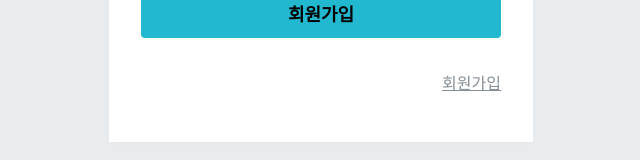
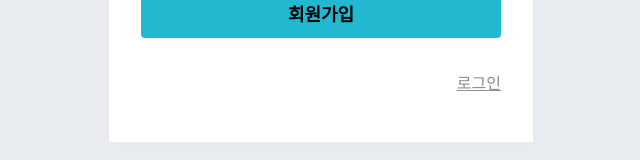
Before and after one commit to pic301/blog-frontend, a React (Create React App) app: page /register in a window 1280 px wide. Shown: the part 474-634 px from the top of the page, without its empty margins (319-959 px from the left). Built offline with nearby package versions, Linux system fonts and the light colour scheme; the HTML template or start-up script is replaced by a standard one.

Commit message:
API  연동 & redux-saga

```diff
--- a/package.json
+++ b/package.json
@@ -3,6 +3,7 @@
   "version": "0.1.0",
   "private": true,
   "dependencies": {
+    "axios": "^0.19.0",
     "extension": "^0.2.0",
     "immer": "^5.0.0",
     "react": "^16.12.0",
@@ -14,6 +15,7 @@
     "redux-actions": "^2.6.5",
     "redux-devtools": "^3.5.0",
     "redux-devtools-extension": "^2.13.8",
+    "redux-saga": "^1.1.3",
     "styled-components": "^4.4.1"
   },
   "scripts": {
@@ -36,5 +38,6 @@
       "last 1 firefox version",
       "last 1 safari version"
     ]
-  }
+  },
+  "proxy":"http://localhost:4000/"
 }
--- a/src/components/auth/AuthForm.js
+++ b/src/components/auth/AuthForm.js
@@ -48,18 +48,26 @@ const textMap = {
     register:'회원가입'
 }
 
-const AuthForm = ({type}) => {
+const AuthForm = ({ type, onChange, onSubmit, form}) => {
     const text = textMap[type]
     return (
         <AuthFormBlock>
             <h3>{text}</h3>
-            <form>
-            <StyledInput autoComplete="username" name="username" placeholder="아이디"/>
+            <form onSubmit={onSubmit}>
+            <StyledInput
+                autoComplete="username"
+                name="username"
+                placeholder="아이디"
+                onChange={onChange}
+                value={form.username}
+            />
             <StyledInput
                 autoComplete="new-password"
                 name="password"
                 placeholder="비밀번호"
                 type="password"
+                onChange={onChange}
+                value={form.password}
             />
             {type === 'register' && (
               <StyledInput
@@ -67,6 +75,8 @@ const AuthForm = ({type}) => {
                 name="passwordConfirm"
                 placeholder="비밀번호 확인"
                 type="password"
+                onChange={onChange}
+                value={form.passwordConfirm}
             />
             )}
             <ButtonWithMarginTop cyan fullWidth>
@@ -74,10 +84,11 @@ const AuthForm = ({type}) => {
             </ButtonWithMarginTop>
             </form>
             <Footer>
-                {type === 'register' ?<Link to="/register">{text}</Link> :
-            <Link to="/login">{text}</Link>
-            }
-
+                {type === 'login' ?(
+                <Link to="/register">회원가입</Link>
+                ) : (
+                <Link to="/login">로그인</Link>
+                )}
             </Footer>
         </AuthFormBlock>
     );
--- /dev/null
+++ b/src/containers/auth/LoginForm.js
@@ -0,0 +1,45 @@
+import React ,{ useEffect }from 'react';
+import { useDispatch, useSelector, } from 'react-redux'
+import { changeField , initializeForm} from '../../modules/auth';
+import AuthForm from '../../components/auth/AuthForm';
+
+
+
+
+
+const LoginForm = () => {
+    const dispatch = useDispatch()
+    const { form } = useSelector(({ auth }) => ({
+        form: auth.register
+    }))
+
+ const onChange = (e) => {
+    const { value, name } = e.target
+    dispatch(
+        changeField({
+            form:'login',
+            key:name,
+            value
+        })
+    )
+ }
+
+ const onSubmit = (e) => {
+     e.prevent.default()
+ }
+ useEffect(() => {
+    dispatch(initializeForm('login'));
+ },[dispatch]);
+
+
+    return (
+       <AuthForm
+       type="login"
+       form={form}
+       onChange={onChange}
+       onSubmit={onSubmit}
+       />
+    );
+};
+
+export default LoginForm;
--- /dev/null
+++ b/src/containers/auth/RegisterForm.js
@@ -0,0 +1,45 @@
+import React ,{ useEffect }from 'react';
+import { useDispatch, useSelector, } from 'react-redux'
+import { changeField , initializeForm} from '../../modules/auth';
+import AuthForm from '../../components/auth/AuthForm';
+
+
+
+
+
+const RegisterForm = () => {
+    const dispatch = useDispatch()
+    const { form } = useSelector(({ auth }) => ({
+        form: auth.login
+    }))
+
+ const onChange = (e) => {
+    const { value, name } = e.target
+    dispatch(
+        changeField({
+            form:'register',
+            key:name,
+            value
+        })
+    )
+ }
+
+ const onSubmit = (e) => {
+     e.prevent.default()
+ }
+ useEffect(() => {
+    dispatch(initializeForm('register'));
+ },[dispatch]);
+
+
+    return (
+       <AuthForm
+       type="register"
+       form={form}
+       onChange={onChange}
+       onSubmit={onSubmit}
+       />
+    );
+};
+
+export default RegisterForm;
--- /dev/null
+++ b/src/lib/api/auth.js
@@ -0,0 +1,12 @@
+import client from './client'
+
+export const login = ({username, password}) =>
+client.post('/api/auth/login', {username, password});
+
+export const register = ({username, password}) =>
+client.post('/api/auth/register', {username, password});
+
+export const check = () =>
+client.get('/api/auth/check');
+
+export default client;
--- a/src/modules/auth.js
+++ b/src/modules/auth.js
@@ -1,14 +1,42 @@
 import {createAction , handleActions} from 'redux-actions';
+import produce from 'immer';
 
-const SAMPLE_ACTION = 'auth/SAMPLE_ACTION';
+const CHANGE_FIELD = 'auth/CHANGE_FIELD';
+const INITIALIZE_FORM = 'auth/INITIALIZE_FORM';
 
-export const sampleAction = createAction(SAMPLE_ACTION);
 
-const initialState = {}
+
+
+
+export const changeField = createAction(CHANGE_FIELD,({form, key, value}) => ({
+    form, key, value}) )
+export const initializeForm = createAction(INITIALIZE_FORM,form => form)
+
+
+
+const initialState = {
+    register:{
+            username:'',
+            password:'',
+            passwordConfirm:'',
+    },
+    login:{
+            username:"",
+            password:""
+    }
+}
+
 
 const auth = handleActions(
     {
-        [SAMPLE_ACTION]: (state, action) => state,
+        [CHANGE_FIELD]: (state, {payload:{form, key, value}}) =>
+            produce(state, draft => {
+                draft[form][key] = value;
+            }),
+        [INITIALIZE_FORM]: (state, {payload:form}) => ({
+            ...state,
+            [form]:initialState[form]
+        }),
     },
     initialState,
 )
--- a/src/modules/index.js
+++ b/src/modules/index.js
@@ -1,8 +1,10 @@
 import { combineReducers } from 'redux'
 import auth from './auth'
+import loading from './loading'
 
 const rootReducer = combineReducers({
     auth,
+    loading,
 
 });
 
--- /dev/null
+++ b/src/modules/loading.js
@@ -0,0 +1,33 @@
+import { createAction, handleActions } from 'redux-actions'
+
+
+const START_LOADING = '/loading/START_LOADING';
+const FINISH_LOADING = '/loading/FINISH_LOADING';
+
+export const startLoading = createAction(
+    START_LOADING,
+    requestType => requestType,
+);
+export const finishLoading = createAction(
+    FINISH_LOADING,
+    requestType => requestType,
+
+);
+
+const initialState = {};
+
+const loading = handleActions(
+{
+    [START_LOADING]: (state, action) => ({
+        ...state,
+        [action.payload]: true,
+    }),
+    [FINISH_LOADING]: (state, action) => ({
+        ...state,
+        [action.payload]: false,
+    })
+},
+initialState,
+
+)
+export default loading;
--- a/src/pages/LoginPage.js
+++ b/src/pages/LoginPage.js
@@ -1,12 +1,12 @@
 import React from 'react';
 import AuthTemplate from '../components/auth/AuthTemplate'
-import AuthForm from '../components/auth/AuthForm'
+import LoginForm from '../containers/auth/LoginForm';
 
 const LoginPage = () => {
     return (
         <div>
             <AuthTemplate>
-                <AuthForm type="login"/>
+                <LoginForm/>
             </AuthTemplate>
         </div>
     );
--- a/src/pages/RegisterPage.js
+++ b/src/pages/RegisterPage.js
@@ -1,12 +1,12 @@
 import React from 'react';
 import AuthTemplate from '../components/auth/AuthTemplate'
-import AuthForm from '../components/auth/AuthForm'
+import Registerform from '../containers/auth/RegisterForm'
 
 const RegisterPage = () => {
     return (
         <div>
              <AuthTemplate>
-                <AuthForm type="register"/>
+                <Registerform />
             </AuthTemplate>
         </div>
     );
```
Also changed, not shown: src/lib/api/client.js (added, +27 -0 lines), src/lib/createRequestSaga.js (added, +29 -0 lines), 1 other file (tests, documents, lock files or other folders).
